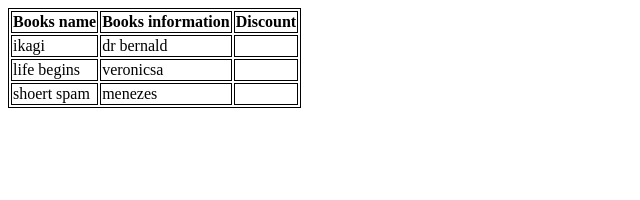
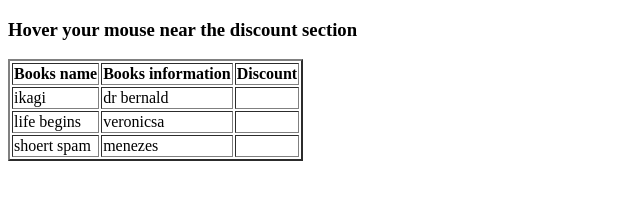
Before and after one commit to Snowil-tuscano/CSS, a plain HTML site: page table mouseover.html in a window 1280 px wide. Shown: the whole page, without its empty margins (0-640 px from the left). Drawn offline with Linux system fonts and the light colour scheme.

Commit message:
evening done

```diff
--- a/table mouseover.html
+++ b/table mouseover.html
@@ -8,15 +8,10 @@
 </head>
 
 <body>
-    <style>
-        table,
-        th,
-        td,
-        tr {
-            border: 1px solid black;
-        }
-    </style>
-    <table>
+    <h3> Hover your mouse near the discount section</h3>
+
+
+    <table border="2">
         <tr>
             <th>Books name</th>
             <th>Books information</th>
```
